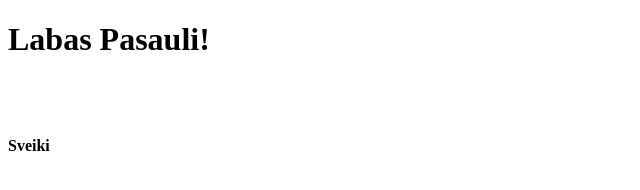
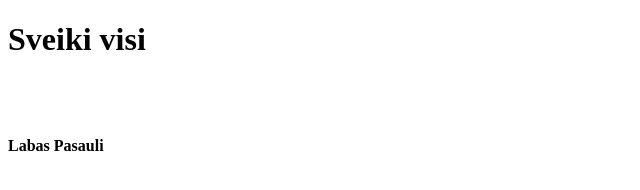
Before and after one commit to gediminasmuseikis/FULLSTACK, a plain HTML site: page BIT/index.html in a window 1280 px wide. Shown: the whole page, without its empty margins (0-640 px from the left). Drawn offline with Linux system fonts and the light colour scheme.

Commit message:
Update index.html file

```diff
--- a/BIT/index.html
+++ b/BIT/index.html
@@ -4,13 +4,13 @@
     <meta charset="UTF-8">
     <meta http-equiv="X-UA-Compatible" content="IE=edge">
     <meta name="viewport" content="width=device-width, initial-scale=1.0">
-    <title>Pasisveikinimas</title>
+    <title>Pirmas darbas</title>
 </head>
 <body>
-    <h1>Labas Pasauli!</h1>
+    <h1>Sveiki visi</h1>
     <br />
     <br />
 
-    <h4>Sveiki</h4>
+    <h4>Labas Pasauli</h4>
 </body>
 </html>
```
